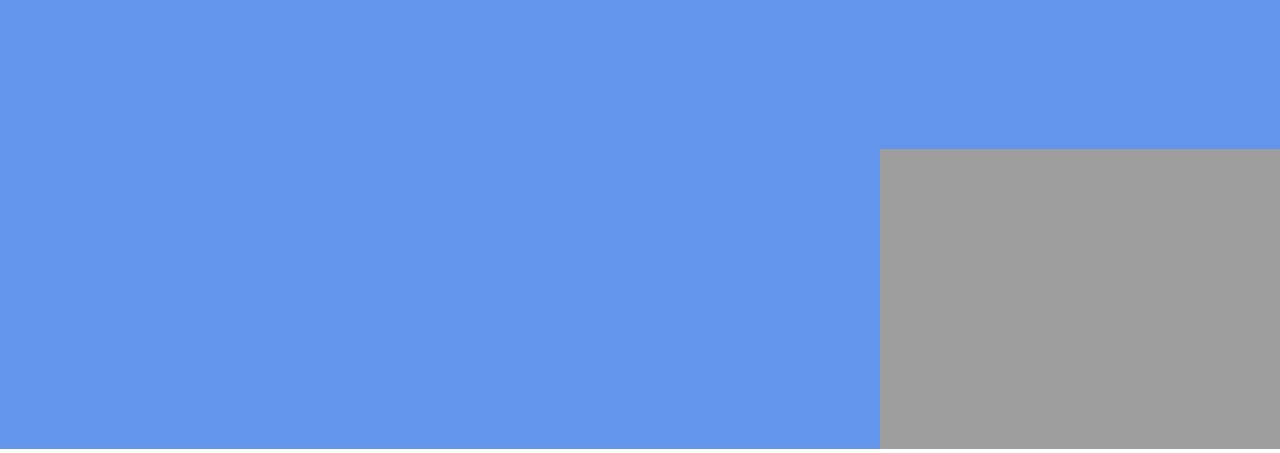
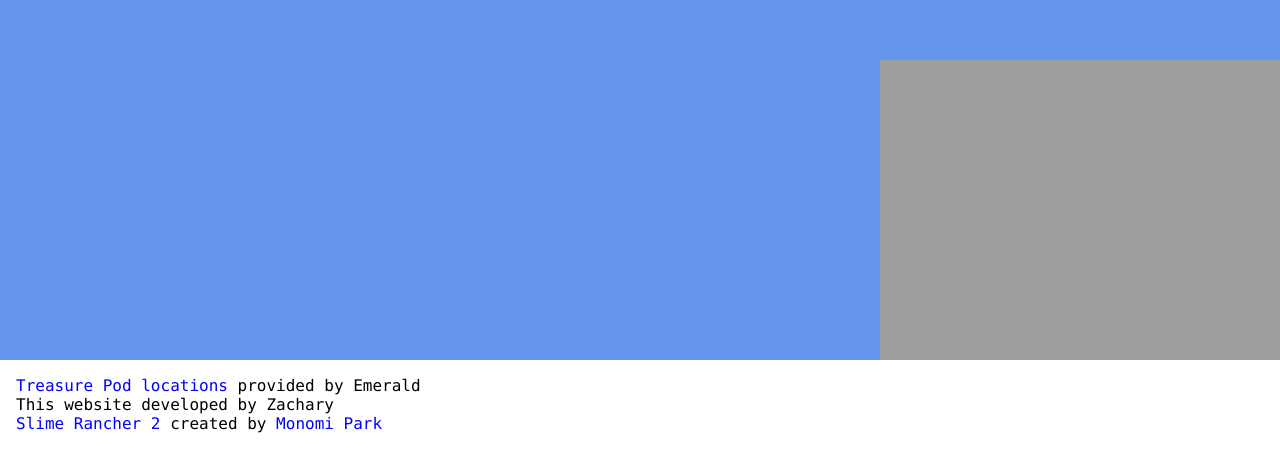
Before and after one commit to zacharykaczor/slimerancher.info, a plain HTML site: page index.html in a window 1280 px wide. Shown: the part 351-804 px from the top of the page. Drawn offline with Linux system fonts and the light colour scheme.

Commit message:
IDK I changed everything

```diff
--- a/index.css
+++ b/index.css
@@ -1,29 +1,55 @@
 body {
     margin: 0;
+
+    display: grid;
+
+    grid-template-rows: 1fr auto;
+    grid-template-columns: 1fr;
+
+    width: 100vw;
+    height: 100vh;
+}
+
+footer {
+    font-family: consolas;
+    padding: 0 1em;
+    display: flex;
+}
+
+footer ul {
+    list-style: none;
+    padding: 0;
+}
+
+footer a {
+    color: blue;
+    text-decoration: none;
+}
+
+footer a:hover {
+    text-decoration: underline;
+}
+
+main {
     overflow: hidden;
 }
 
-canvas {
-    width: 100vw;
-    height: 100vh;
-    background: cornflowerblue;
-}
-
-#selected {
+#information {
     position: fixed;
-    background: #eee;
-    padding: 2em;
-    margin: 2em;
-    font-size: 2em;
+    background: white;
+    padding: 0 1em;
     user-select: none;
     pointer-events: none;
     font-family: consolas;
 }
 
+canvas {
+    width: 100%;
+    height: 100%;
+
+    background: cornflowerblue;
+}
+
 .hidden {
     display: none;
 }
-
-#selected p {
-    margin: 0;
-}
--- a/index.html
+++ b/index.html
@@ -5,16 +5,39 @@
     <meta charset="UTF-8">
     <meta name="viewport" content="width=device-width, initial-scale=1.0">
 
-    <title>Slime Rancher 2 Pod Map</title>
+    <title>Slime Rancher 2 Map</title>
 
     <link rel="stylesheet" href="index.css">
-    <link rel="shortcut icon" href="pod.png" type="image/x-icon">
+    <link rel="shortcut icon" href="pod.webp" type="image/x-icon">
 </head>
 
 <body>
-    <div id="selected" class="hidden"></div>
+    <main>
+        <div id="information"></div>
+        <canvas></canvas>
+    </main>
 
-    <canvas></canvas>
+    <footer>
+        <ul>
+            <li>
+                <a href="https://docs.google.com/spreadsheets/d/1wvXhFJXMrcBV5FAH9dv-m1Z3NO-sY-Qrys3N2_VH7yM">Treasure Pod locations</a>
+                <span> provided by </span>
+                Emerald
+            </li>
+
+            <li>
+                This website
+                <span> developed by </span>
+                Zachary
+            </li>
+
+            <li>
+                <a href="https://www.slimerancher.com/">Slime Rancher 2</a>
+                <span> created by </span>
+                <a href="http://www.monomipark.com/">Monomi Park</a>
+            </li>
+        </ul>
+    </footer>
 
     <script src="index.js" type="module"></script>
 </body>
--- a/index.js
+++ b/index.js
@@ -1,31 +1,95 @@
+const modal = document.querySelector("#information");
 const canvas = document.querySelector("canvas");
 const ctx = canvas.getContext("2d");
-const information = document.querySelector("#selected");
 
-const mapTexture = new Image();
-mapTexture.src = "map.png";
+const mapImage = new Image();
+mapImage.src = "./map.webp";
 
-const podTexture = new Image();
-podTexture.src = "pod.png";
+const podImage = new Image();
+podImage.src = "./pod.webp";
+
+var mapTexture = null;
+var podTexture = null;
 
 import markers from "./markers.js";
 
-var origin = {
-    x: 0,
-    y: 0
+class Point {
+    x;
+    y;
+
+    constructor(x, y) {
+        this.x = x;
+        this.y = y;
+    }
+
+    distance(other) {
+        var a = this.x - other.x;
+        var b = this.y - other.y;
+
+        return Math.sqrt(a ** 2 + b ** 2);
+    }
 }
 
-var mouse = {
-    latestDown: null,
-    visible: false,
-    x: 0,
-    y: 0
+class Camera {
+    position = new Point(0, 0)
+
+    zoomFactor = 1.2
+    zoom = 1
+
+    zoomAt(at, amount) {
+        this.position.x = at.x - (at.x - this.position.x) * amount;
+        this.position.y = at.y - (at.y - this.position.y) * amount;
+        this.zoom *= amount;
+    }
+
+    zoomIn(at) {
+        let maxZoom = 5;
+
+        if (this.zoom * this.zoomFactor < maxZoom) {
+            this.zoomAt(at, this.zoomFactor);
+        }
+    }
+
+    zoomOut(at) {
+        let minZoom = Math.max(
+            canvas.width / mapTexture.width,
+            canvas.height / mapTexture.height
+        );
+
+        if (this.zoom / this.zoomFactor > minZoom) {
+            this.zoomAt(at, 1 / this.zoomFactor);
+        } else {
+            this.zoom = minZoom;
+        }
+    }
 }
 
-var panning = false;
-var scale = 1;
+// Set origin to either centered around the conservatory or centered in general and zoomed out.
+const camera = new Camera();
+
+function clamp(min, value, max) {
+    return Math.max(min, Math.min(value, max));
+}
+
+// Todo: Make these use Point.
+function toWorld(x, y) {
+    x = (x - camera.position.x) / camera.zoom;
+    y = (y - camera.position.y) / camera.zoom;
+    return new Point(x, y);
+}
+
+function toScreen(x, y) {
+    x = x * camera.zoom + camera.position.x;
+    y = y * camera.zoom + camera.position.y;
+    return {x, y};
+}
 
 function render() {
+    // Todo: Clean up this function.
+    canvas.width = canvas.clientWidth;
+    canvas.height = canvas.clientHeight;
+
+    // This camera work should be moved to the class.
     let one = toScreen(mapTexture.width, mapTexture.height);
 
     let two = toWorld(
@@ -34,20 +98,20 @@ function render() {
     )
 
     let three = {
-        x: -two.x * scale,
-        y: -two.y * scale
+        x: -two.x * camera.zoom,
+        y: -two.y * camera.zoom
     }
 
-    origin.x = clamp(three.x, origin.x, 0);
-    origin.y = clamp(three.y, origin.y, 0);
+    camera.position.x = clamp(three.x, camera.position.x, 0);
+    camera.position.y = clamp(three.y, camera.position.y, 0);
 
     ctx.setTransform(1, 0, 0, 1, 0, 0);
     ctx.clearRect(0, 0, canvas.width, canvas.height);
-    ctx.setTransform(scale, 0, 0, scale, origin.x, origin.y);
+    ctx.setTransform(camera.zoom, 0, 0, camera.zoom, camera.position.x, camera.position.y);
     ctx.drawImage(mapTexture, 0, 0);
 
     for (let marker of markers) {
-        let markerSize = 50 / scale;
+        let markerSize = 50 / camera.zoom;
 
         ctx.drawImage(
             podTexture,
@@ -57,142 +121,108 @@ function render() {
             markerSize
         );
 
-        ctx.font = `bold ${ 25 / scale }px monospace`;
+        ctx.font = `bold ${ 25 / camera.zoom }px monospace`;
         ctx.textBaseline = "middle";
         ctx.textAlign = "left";
         ctx.fillText(marker.reward, marker.x + markerSize / 1.5, marker.y);
     }
 
-    if (mouse.visible) {
-        let mouseInWorld = toWorld(mouse.x, mouse.y);
+    requestAnimationFrame(render)
+}
 
-        mouseInWorld.x = Math.round(mouseInWorld.x);
-        mouseInWorld.y = Math.round(mouseInWorld.y);
+async function load() {
+    // Todo: Add loading circle or something
+    mapTexture = await createImageBitmap(mapImage);
+    podTexture = await createImageBitmap(podImage);
 
-        ctx.textAlign = "right";
-        ctx.textBaseline = "top";
-        ctx.fillText(mouseInWorld.x + " " + mouseInWorld.y, mouseInWorld.x - 10, mouseInWorld.y)
+    requestAnimationFrame(render);
+}
+
+window.addEventListener("load", load);
+
+var panning = false;
+
+const startPanning = () => panning = true;
+const stopPanning = () => panning = false;
+const hideModal = () => {
+    information.innerHTML = null;
+    information.classList.add("hidden");
+}
+canvas.addEventListener("mousedown", function() {
+    hideModal();
+    startPanning();
+});
+
+canvas.addEventListener("mouseleave", stopPanning);
+canvas.addEventListener("mouseup", stopPanning);
+
+canvas.addEventListener("wheel", function(event) {
+    hideModal();
+    let at = {
+        x: event.clientX,
+        y: event.clientY
+    }
+
+    if (event.deltaY < 0) {
+        camera.zoomIn(at);
+    }
+
+    if (event.deltaY > 0) {
+        camera.zoomOut(at);
+    }
+});
+
+function getMarkerAtCursor(mousePosition) {
+    var clickDistance = 50 / 2 / camera.zoom;
+    mousePosition = toWorld(mousePosition.x, mousePosition.y);
+
+    for (let marker of markers) {
+        let position = new Point(marker.x, marker.y);
+
+        if (mousePosition.distance(position) < clickDistance) {
+            return marker;
+        }
     }
 }
 
-function resize() {
-    canvas.width = window.innerWidth;
-    canvas.height = window.innerHeight;
-    render();
-}
+canvas.addEventListener("click", function(event) {
+    let clickedMarker = getMarkerAtCursor(new Point(event.clientX, event.clientY));
 
-window.addEventListener("load", resize);
-window.addEventListener("resize", resize);
-function scaleAt(x, y, scaleBy) {
-    origin.x = x - (x - origin.x) * scaleBy;
-    origin.y = y - (y - origin.y) * scaleBy;
-    scale *= scaleBy;
-}
+    if (clickedMarker) {
+        information.innerHTML = `
+        <p>
+            <b>${clickedMarker.reward}</b>
+        </p>
 
-window.addEventListener("wheel", function(event) {
-    var scaleBy = 1.2;
+        <p>
+            ${clickedMarker.notes}
+        </p>
 
-    if (event.deltaY < 0 && scale < 4) {
-        scaleAt(event.clientX, event.clientY, scaleBy);
+        <p>
+            <b>X:</b> ${clickedMarker.x}
+            <br>
+            <b>Y:</b> ${clickedMarker.y}
+        </p>
+        `;
+
+        information.classList.remove("hidden");
+
+        let markerOnScreen = toScreen(clickedMarker.x, clickedMarker.y);
+
+        if (information.clientHeight - markerOnScreen.y + 50 < 0) {
+            information.style.top = (markerOnScreen.y - information.clientHeight - 50) + "px";
+        } else {
+            information.style.top = markerOnScreen.y + 50 + "px";
+        }
+
+        information.style.left = (markerOnScreen.x - information.clientWidth / 2) + "px";
+
     }
-
-    if (event.deltaY > 0) {
-        let minimumScale = canvas.width / mapTexture.width;
-        scaleBy = 1 / scaleBy;
-
-        if (scale * scaleBy < minimumScale) {
-            scale = minimumScale;
-        } else {
-            scaleAt(event.clientX, event.clientY, scaleBy)
-        }
-    }
-
-    render();
 });
-
-function clamp(min, value, max) {
-    return Math.max(min, Math.min(value, max));
-}
-
-function toWorld(x, y) {
-    x = (x - origin.x) / scale;
-    y = (y - origin.y) / scale;
-    return {x, y};
-}
-
-function toScreen(x, y) {
-    x = x * scale + origin.x;
-    y = y * scale + origin.y;
-    return {x, y};
-}
-
-function distance(p1, p2) {
-    var a = p1.x - p2.x;
-    var b = p1.y - p2.y;
-
-    return Math.sqrt(a * a + b * b);
-}
-
-canvas.addEventListener("mousedown", function(event) {
-    mouse.latestDown = event;
-    panning = true;
-})
 
 canvas.addEventListener("mousemove", function(event) {
     if (panning) {
-        origin.x += event.movementX;
-        origin.y += event.movementY;
+        camera.position.x += event.movementX;
+        camera.position.y += event.movementY;
     }
-
-    mouse.x = event.clientX;
-    mouse.y = event.clientY;
-
-    render();
-})
-
-canvas.addEventListener("mouseup", function(event) {
-    if (mouse.latestDown &&
-        event.clientX == mouse.latestDown.clientX &&
-        event.clientY == mouse.latestDown.clientY)
-    {
-        var worldPosition = toWorld(event.clientX, event.clientY);
-        var clickedPod = false;
-
-        for (let marker of markers) {
-            if (distance(worldPosition, marker) < 50 / 2 / scale) {
-                information.classList.remove("hidden")
-                information.innerHTML = `
-                    <b>${marker.reward}</b>
-                    <br>
-                    <p>${marker.notes}</p>
-                    <br>
-                    <p>
-                        X: ${marker.x}
-                        <br>
-                        Y: ${marker.y}
-                    </p>
-                `;
-
-                clickedPod = true;
-                break;
-            }
-        }
-
-        if (!clickedPod) {
-            information.classList.add("hidden")
-        }
-    }
-
-    panning = false;
 });
-
-canvas.addEventListener("mouseenter", function(event) {
-    mouse.visible = true;
-    render();
-});
-
-canvas.addEventListener("mouseleave", function(event) {
-    panning = false;
-    mouse.visible = false;
-    render();
-});;
--- a/markers.js
+++ b/markers.js
@@ -1,290 +1,64 @@
 export default [
-    {
-        x: 5120,
-        y: 2895,
-        reward: "Tank Liner",
-        notes: "Behind Tabby Plort Door and Phosphor Gordo"
-    },
-    {
-        x: 4800,
-        y: 3120,
-        reward: "#1 Slime Stage",
-        notes: "Top of the mountain"
-    },
-    {
-        x: 5000,
-        y: 2720,
-        reward: "Heart Cell",
-        notes: "In the wall"
-    },
-    {
-        x: 5023,
-        y: 2461,
-        reward: "Hydro Turret",
-        notes: "In sandy cave"
-    },
-    {
-        x: 4930,
-        y: 2230,
-        reward: "Goldpetal Flowers",
-        notes: "Outside of portal cave"
-    },
-    {
-        x: 4868,
-        y: 2654,
-        reward: "Small Boulder",
-        notes: "On top near feral slimes"
-    },
-    {
-        x: 4057,
-        y: 2696,
-        reward: "Emerald Cypress Cluster",
-        notes: "Behind Ember Valley portal"
-    },
-    {
-        x: 4407,
-        y: 3062,
-        reward: "Emerald Cypress",
-        notes: "In a tiny cave"
-    },
-    {
-        x: 4235,
-        y: 3532,
-        reward: "Med Station",
-        notes: "Below Starlight Strand portal"
-    },
-    {
-        x: 4587,
-        y: 3316,
-        reward: "Power Chip",
-        notes: "Cave near Starlight Strand portal"
-    },
-    {
-        x: 5266,
-        y: 3706,
-        reward: "Rock Fragments",
-        notes: "behind portal"
-    },
-    {
-        x: 5309,
-        y: 3525,
-        reward: "Pink Warp Depot",
-        notes: "Under the portal in a cave"
-    },
-    {
-        x: 4796,
-        y: 3080,
-        reward: "Large Pink Bonsai",
-        notes: "Next to the mountain"
-    },
-    {
-        x: 4583,
-        y: 2924,
-        reward: "Overjoyed Statue",
-        notes: "On top in clear view"
-    },
-    {
-        x: 3582,
-        y: 4212,
-        reward: "Rock Cluster",
-        notes: "Near the sea"
-    },
-    {
-        x: 4026,
-        y: 5169,
-        reward: "Azure Grass",
-        notes: "Cliffside"
-    },
-    {
-        x: 4900,
-        y: 5812,
-        reward: "Starbloom Flowers",
-        notes: "High up, faces water"
-    },
-    {
-        x: 5021,
-        y: 4798,
-        reward: "Tank Liner",
-        notes: "Cave guarded by Honey Gordo and Phosphor Plort Doors"
-    },
-    {
-        x: 4495,
-        y: 4922,
-        reward: "Storage Cell",
-        notes: "Rock Plort Door cave"
-    },
-    {
-        x: 5133,
-        y: 5170,
-        reward: "Cave Pillars",
-        notes: "Angler Plort Door cave behind waterfall"
-    },
-    {
-        x: 3952,
-        y: 6442,
-        reward: "Power Cell",
-        notes: "On top near corals"
-    },
-    {
-        x: 4400,
-        y: 5909,
-        reward: "Tall Violet Swirl Shroom",
-        notes: "Rock Plort Door cave from the sand area below"
-    },
-    {
-        x: 4253,
-        y: 5500,
-        reward: "Azure Shrubs",
-        notes: "Hunter Plort Door from previous cave or Hunter Gordo"
-    },
-    {
-        x: 4207,
-        y: 5540,
-        reward: "Novice Gordo Snare",
-        notes: "Three Hunter Plort Doors"
-    },
-    {
-        x: 5064,
-        y: 5020,
-        reward: "Sharp Boulder",
-        notes: "Pond high up"
-    },
-    {
-        x: 5430,
-        y: 5895,
-        reward: "Pink Glow Shrooms",
-        notes: "Near Angler Gordo"
-    },
-    {
-        x: 5649,
-        y: 5990,
-        reward: "Tank Liner",
-        notes: "Top of the rock formation"
-    },
-    {
-        x: 4743,
-        y: 6266,
-        reward: "Starlight Strand Portal",
-        notes: "Under Flutter Gordo"
-    },
-    {
-        x: 4693,
-        y: 5400,
-        reward: "Dash Boot Module",
-        notes: "Top area, under trees"
-    },
-    {
-        x: 4705,
-        y: 5341,
-        reward: "Root Tangle",
-        notes: "From previous pod, go into hole"
-    },
-    {
-        x: 4978,
-        y: 6301,
-        reward: "Spring Pad",
-        notes: "Dark cave from above"
-    },
-    {
-        x: 4036,
-        y: 4420,
-        reward: "Cheerful Statue",
-        notes: "Above starting portal"
-    },
-    {
-        x: 4053,
-        y: 3903,
-        reward: "Stalagmite Cluster",
-        notes: "Under a ring, under the coral arch"
-    },
-    {
-        x: 4410,
-        y: 4266,
-        reward: "Coastal Rock Pillar",
-        notes: "Wedged into rock, facing the sea"
-    },
-    {
-        x: 4943,
-        y: 4634,
-        reward: "Veggie Slime Bait",
-        notes: "On top between two mountains"
-    },
-    {
-        x: 4848,
-        y: 4758,
-        reward: "Large Pink Coral Columns",
-        notes: "Honey Gordo cave, close to sea level down"
-    },
-    {
-        x: 4595,
-        y: 5863,
-        reward: "Azure Mangrove",
-        notes: "On top, hidden behind ring structure"
-    },
-    {
-        x: 4508,
-        y: 4880,
-        reward: "Violet Warp Depot",
-        notes: "Under tree branch, high up near rocks"
-    },
-    {
-        x: 3402,
-        y: 2499,
-        reward: "Storage Cell",
-        notes: "Batty Plort Door under portal"
-    },
-    {
-        x: 2912,
-        y: 2505,
-        reward: "Meat Slime Bait",
-        notes: "Inside stone cylinder, on top"
-    },
-    {
-        x: 2613,
-        y: 2431,
-        reward: "Dash Pad",
-        notes: "Inside stone cylinder, on top"
-    },
-    {
-        x: 2341,
-        y: 2287,
-        reward: "Amber Cypress Cluster",
-        notes: "Near a group of rocks"
-    },
-    {
-        x: 2341,
-        y: 2130,
-        reward: "Unmarked!",
-        notes: "Wedged between stone cylinders"
-    },
-    {
-        x: 2258,
-        y: 1877,
-        reward: "Heart Cell",
-        notes: "Under flat rock, stairs leading to it"
-    },
-    {
-        x: 2314,
-        y: 1907,
-        reward: "Happy Statue",
-        notes: "Cave, near sea level"
-    },
-    {
-        x: 2168,
-        y: 1141,
-        reward: "Unmarked!",
-        notes: "Encased in stone below Tabby Gordo"
-    },
-    {
-        x: 2409,
-        y: 1471,
-        reward: "Sunfire Daisies",
-        notes: "Ledge, surrounded by tall rocks"
-    },
-    {
-        x: 2885,
-        y: 1448,
-        reward: "Cinder Spike Blossoms",
-        notes: "Open cliffside facing sea"
-    }
-];
+    { x: 5120, y: 2895, reward: "Tank Liner", notes: "Behind Tabby Plort Door and Phosphor Gordo" },
+    { x: 4800, y: 3120, reward: "#1 Slime Stage", notes: "Top of the mountain" },
+    { x: 5000, y: 2720, reward: "Heart Cell", notes: "In the wall" },
+    { x: 5023, y: 2461, reward: "Hydro Turret", notes: "In sandy cave" },
+    { x: 4930, y: 2230, reward: "Goldpetal Flowers", notes: "Outside of portal cave" },
+    { x: 4868, y: 2654, reward: "Small Boulder", notes: "On top near feral slimes" },
+    { x: 4057, y: 2696, reward: "Emerald Cypress Cluster", notes: "Behind Ember Valley portal, behind rock column facing sea" },
+    { x: 4407, y: 3062, reward: "Emerald Cypress", notes: "In a tiny cave" },
+    { x: 4235, y: 3532, reward: "Med Station", notes: "Below Starlight Strand portal" },
+    { x: 4587, y: 3316, reward: "Power Chip", notes: "Cave near Starlight Strand portal" },
+    { x: 5266, y: 3706, reward: "Rock Fragments", notes: "behind portal" },
+    { x: 5309, y: 3525, reward: "Pink Warp Depot", notes: "Under the portal in a cave" },
+    { x: 4796, y: 3080, reward: "Large Pink Bonsai", notes: "Next to the mountain" },
+    { x: 4583, y: 2924, reward: "Overjoyed Statue", notes: "On top in clear view, near rocks" },
+    { x: 3582, y: 4212, reward: "Rock Cluster", notes: "Near the sea" },
+    { x: 4026, y: 5169, reward: "Azure Grass", notes: "Cliffside" },
+    { x: 4900, y: 5812, reward: "Starbloom Flowers", notes: "High up, faces water" },
+    { x: 5021, y: 4798, reward: "Tank Liner", notes: "Cave guarded by Honey Gordo and Phosphor Plort Doors" },
+    { x: 4495, y: 4922, reward: "Storage Cell", notes: "Rock Plort Door cave" },
+    { x: 5133, y: 5170, reward: "Cave Pillars", notes: "Angler Plort Door cave behind waterfall" },
+    { x: 3952, y: 6442, reward: "Power Cell", notes: "On top near corals" },
+    { x: 4400, y: 5909, reward: "Tall Violet Swirl Shroom", notes: "Rock Plort Door cave from the sand area below" },
+    { x: 4253, y: 5500, reward: "Azure Shrubs", notes: "Hunter Plort Door from previous cave or Hunter Gordo" },
+    { x: 4207, y: 5540, reward: "Novice Gordo Snare", notes: "Three Hunter Plort Doors" },
+    { x: 5064, y: 5020, reward: "Sharp Boulder", notes: "Pond high up" },
+    { x: 5430, y: 5895, reward: "Pink Glow Shrooms", notes: "Near Angler Gordo" },
+    { x: 5649, y: 5990, reward: "Tank Liner", notes: "Top of the rock formation" },
+    { x: 4743, y: 6266, reward: "Starlight Strand Portal", notes: "Under Flutter Gordo" },
+    { x: 4693, y: 5400, reward: "Dash Boot Module", notes: "Top area, under trees" },
+    { x: 4705, y: 5341, reward: "Root Tangle", notes: "From previous pod, go into hole" },
+    { x: 4978, y: 6301, reward: "Spring Pad", notes: "Dark cave from above" },
+    { x: 4036, y: 4420, reward: "Cheerful Statue", notes: "Above starting portal" },
+    { x: 4053, y: 3903, reward: "Stalagmite Cluster", notes: "Under a ring, under the coral arch" },
+    { x: 4410, y: 4266, reward: "Coastal Rock Pillar", notes: "Wedged into rock, facing the sea" },
+    { x: 4943, y: 4634, reward: "Veggie Slime Bait", notes: "On top between two mountains" },
+    { x: 4848, y: 4758, reward: "Large Pink Coral Columns", notes: "Honey Gordo cave, close to sea level down" },
+    { x: 4595, y: 5863, reward: "Azure Mangrove", notes: "On top, hidden behind ring structure" },
+    { x: 4508, y: 4880, reward: "Violet Warp Depot", notes: "Under tree branch, high up near rocks" },
+    { x: 3402, y: 2499, reward: "Storage Cell", notes: "Batty Plort Door under portal" },
+    { x: 2912, y: 2505, reward: "Meat Slime Bait", notes: "Inside stone cylinder, on top" },
+    { x: 2613, y: 2431, reward: "Dash Pad", notes: "Inside stone cylinder, on top" },
+    { x: 2341, y: 2287, reward: "Amber Cypress Cluster", notes: "Near a group of rocks" },
+    { x: 2341, y: 2130, reward: "Amber Cypress", notes: "Wedged between stone cylinders" },
+    { x: 2258, y: 1870, reward: "Heart Cell", notes: "Under flat rock, stairs leading to it" },
+    { x: 2314, y: 1907, reward: "Happy Statue", notes: "Cave, near sea level" },
+    { x: 2168, y: 1141, reward: "Blue Warp Depot", notes: "Encased in stone below Tabby Gordo" },
+    { x: 2409, y: 1471, reward: "Sunfire Daisies", notes: "Ledge, surrounded by tall rocks" },
+    { x: 2885, y: 1448, reward: "Cinder Spike Blossoms", notes: "Open cliffside facing sea" },
+    { x: 3123, y: 2161, reward: "Jetpack Drive", notes: "Above geyser blocked by Rock Gordo in coral cave" },
+    { x: 2861, y: 1980, reward: "Azure Glow Shrooms", notes: "Top of the sandy cave, area opened with 3 Boom Plort Statues" },
+    { x: 2573, y: 2692, reward: "Medium Pink Coral Columns", notes: "Angler area, behind coral column" },
+    { x: 2431, y: 2863, reward: "Gnarled Ashwood", notes: "Under flat rock near sea" },
+    { x: 2336, y: 2659, reward: "Vac Tank", notes: "In pond on top of waterfall" },
+    { x: 2064, y: 2823, reward: "Stalagmite", notes: "Top of volcanic cave, near Pomegranite tree" },
+    { x: 1962, y: 2319, reward: "Grey Warp Depot", notes: "On top of the highest magma column in the area" },
+    { x: 1730, y: 2213, reward: "Fruit Slime Bait", notes: "Secret cave high up, hidden by leaves" },
+    { x: 1533, y: 2407, reward: "Medium Palm", notes: "Ledge near mountain, in open view" },
+    { x: 1576, y: 2697, reward: "Tall Magma Clump", notes: "Near slime statues" },
+    { x: 1706, y: 2897, reward: "Magma Pool", notes: "Down near geyser" },
+    { x: 1816, y: 3025, reward: "Medium Red Ashwood", notes: "Cliffside facing sea, end of magma area" },
+    { x: 1066, y: 2393, reward: "Ember Valley Portal", notes: "Behind Boom Gordo, top pod" },
+    { x: 1066, y: 2350, reward: "Strange Diamond", notes: "Behind Boom Gordo, bottom pod" }
+]
```
Also changed, not shown: pod.webp (added), 1 other file.
